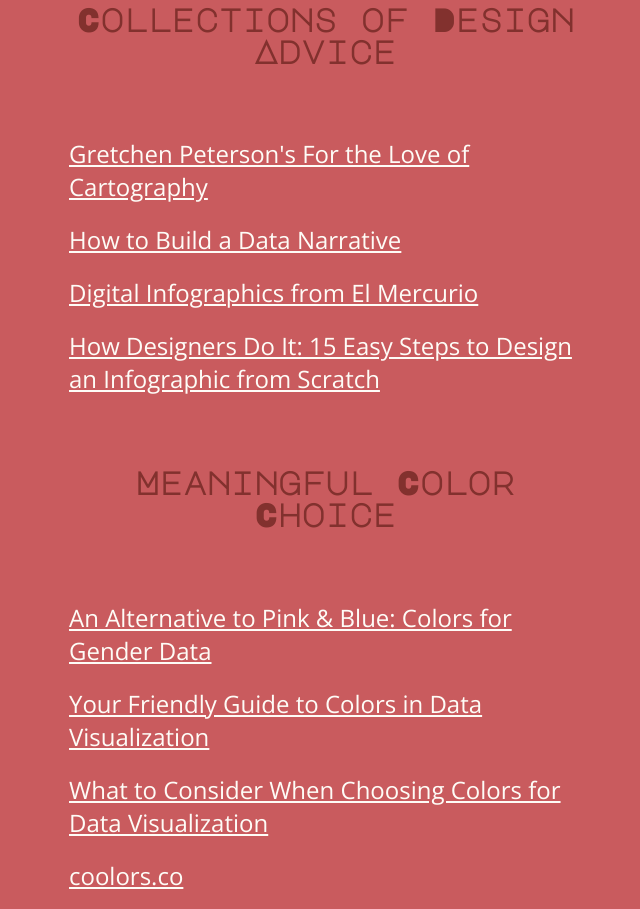
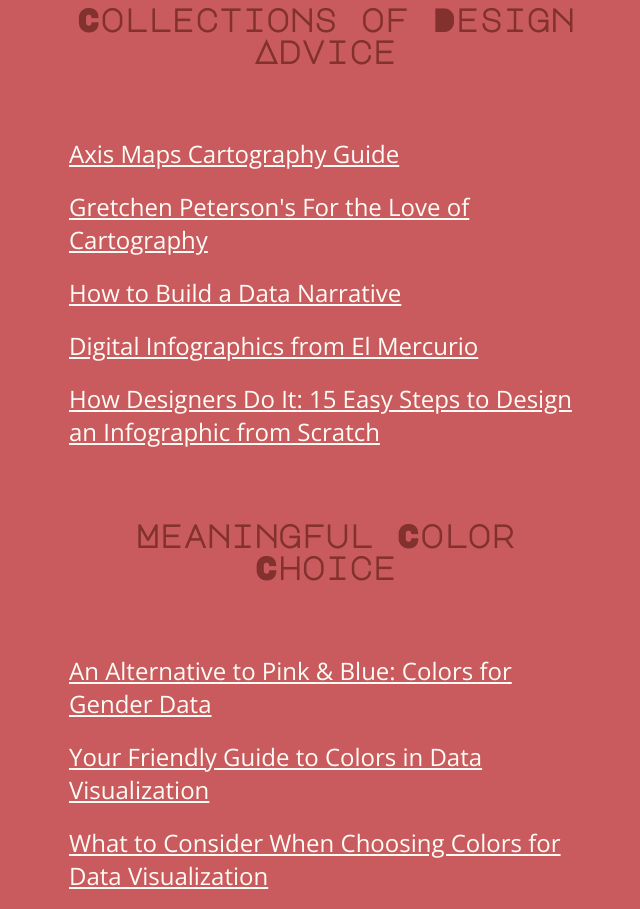
Before and after one commit to katiejolly/atlas-design-resources, a plain HTML site: page index.html in a window 1280 px wide. Shown: the part 1739-2648 px from the top of the page, without its empty margins (315-955 px from the left). Drawn offline with nearby package versions, Linux system fonts and the light colour scheme; a web font is replaced by a local one.

Commit message:
add axis maps

```diff
--- a/index.html
+++ b/index.html
@@ -66,6 +66,7 @@
 <h2>Collections of Design Advice</h2>
 
 <ul>
+  <li><a href="https://www.axismaps.com/guide/">Axis Maps Cartography Guide</a></li>
   <li><a href="https://www.gretchenpeterson.com/">Gretchen Peterson's For the Love of Cartography</a></li>
   <li><a href="http://www.thefunctionalart.com/2019/09/how-to-build-data-narrative.html">How to Build a Data Narrative</a></li>
   <li><a href="http://infografias.elmercurio.com/">Digital Infographics from El Mercurio</a></li>
```
